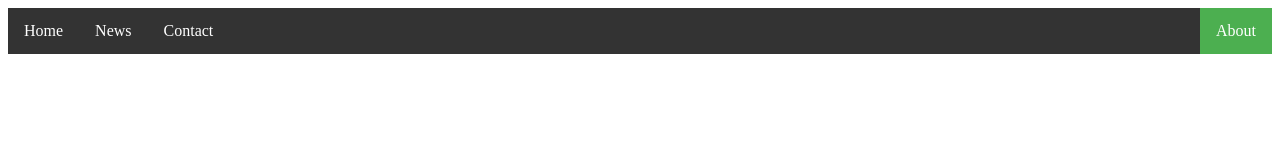
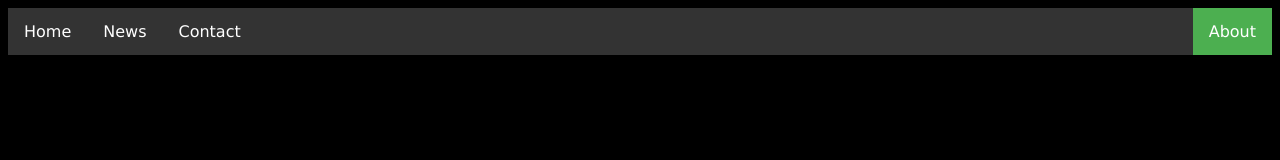
Before and after one commit to tehmerms/project-llama, a plain HTML site: page index.html in a window 1280 px wide. Drawn offline with Linux system fonts and the light colour scheme.

```diff
--- a/index.html
+++ b/index.html
@@ -2,6 +2,11 @@
 <html>
 <head>
 <style>
+body {
+    background-color: #000;
+    font-family: Verdana,sans-serif;
+}
+
 ul {
   list-style-type: none;
   margin: 0;
```
